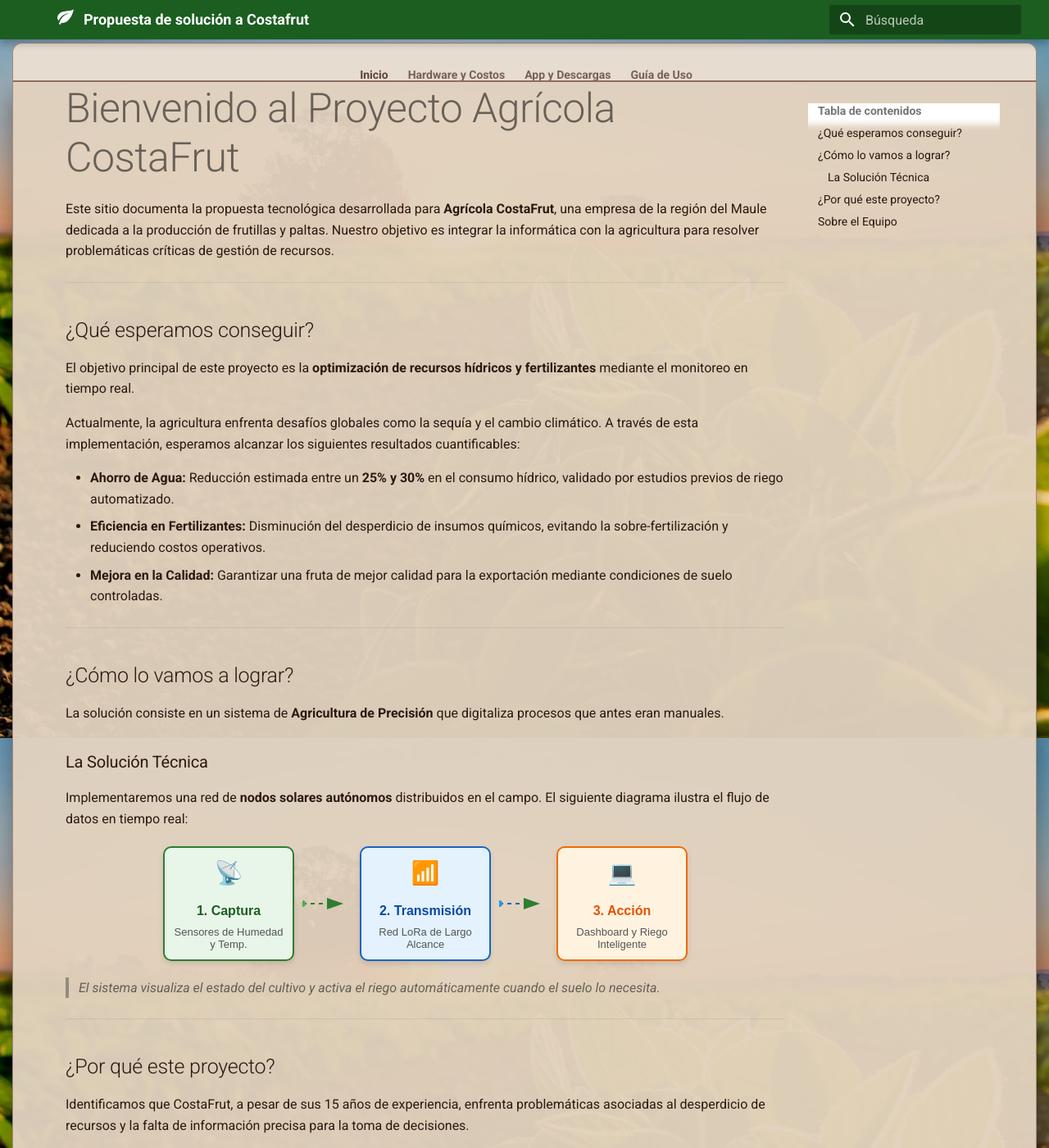
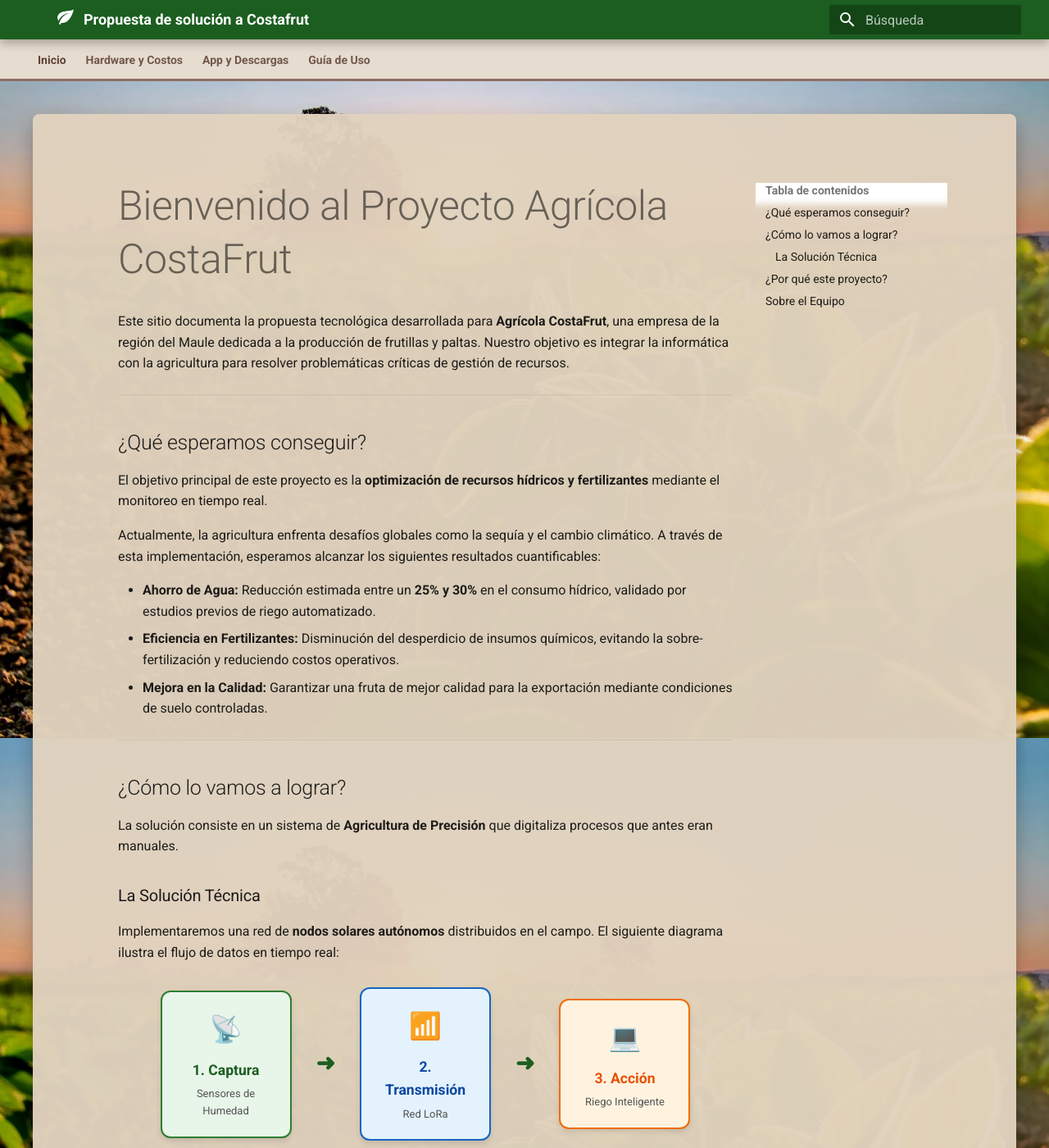
Before and after one commit to Proyecto-CostaFrut/ProyectoCostafrut, an MkDocs documentation site: the page built from docs/index.md, in a window 1280 px wide and 1400 px high. Shown: the whole window at 82% size. Built offline with MkDocs 1.6.1 and Material for MkDocs 9.7.7, drawn with Linux system fonts in a browser that asks for light colours; some of the changed text lies outside the part shown.

Commit message:
Fix final CSS layout PC y Movil

```diff
--- a/docs/index.md
+++ b/docs/index.md
@@ -24,43 +24,28 @@
 
 Implementaremos una red de **nodos solares autónomos** distribuidos en el campo. El siguiente diagrama ilustra el flujo de datos en tiempo real:
 
-<div style="display: flex; align-items: center; justify-content: center; flex-wrap: wrap; gap: 10px; margin: 20px 0; font-family: sans-serif;">
+<div class="home-diagram-container">
 
-  <div style="background: #e8f5e9; border: 2px solid #2e7d32; border-radius: 10px; padding: 10px; text-align: center; width: 160px; height: 140px; display: flex; flex-direction: column; align-items: center; justify-content: center; box-shadow: 0 4px 6px rgba(0,0,0,0.1);">
-    <div style="font-size: 28px; margin-bottom: 10px;">📡</div>
-    <strong style="color: #1b5e20; font-size: 16px;">1. Captura</strong>
-    <div style="font-size: 13px; color: #555; margin-top: 5px; line-height: 1.2;">Sensores de Humedad y Temp.</div>
+  <div style="background: #e8f5e9; border: 2px solid #2e7d32; border-radius: 12px; padding: 20px; text-align: center; width: 160px; box-shadow: 0 4px 6px rgba(0,0,0,0.1);">
+    <div style="font-size: 32px; margin-bottom: 10px;">📡</div>
+    <strong style="color: #1b5e20; display: block; font-size: 1.1em;">1. Captura</strong>
+    <div style="font-size: 13px; color: #555; margin-top: 5px;">Sensores de Humedad</div>
   </div>
 
-  <svg width="60" height="40" style="flex-shrink: 0;">
-    <defs>
-      <marker id="arrowhead" markerWidth="10" markerHeight="7" refX="10" refY="3.5" orient="auto">
-        <polygon points="0 0, 10 3.5, 0 7" fill="#2e7d32" />
-      </marker>
-    </defs>
-    <line x1="0" y1="20" x2="50" y2="20" stroke="#2e7d32" stroke-width="2" stroke-dasharray="5,5" marker-end="url(#arrowhead)" />
-    <circle cx="0" cy="20" r="4" fill="#4caf50">
-      <animate attributeName="cx" from="0" to="50" dur="1.5s" repeatCount="indefinite" />
-    </circle>
-  </svg>
+  <div class="home-arrow">➜</div>
 
-  <div style="background: #e3f2fd; border: 2px solid #1565c0; border-radius: 10px; padding: 10px; text-align: center; width: 160px; height: 140px; display: flex; flex-direction: column; align-items: center; justify-content: center; box-shadow: 0 4px 6px rgba(0,0,0,0.1);">
-    <div style="font-size: 28px; margin-bottom: 10px;">📶</div>
-    <strong style="color: #0d47a1; font-size: 16px;">2. Transmisión</strong>
-    <div style="font-size: 13px; color: #555; margin-top: 5px; line-height: 1.2;">Red LoRa de Largo Alcance</div>
+  <div style="background: #e3f2fd; border: 2px solid #1565c0; border-radius: 12px; padding: 20px; text-align: center; width: 160px; box-shadow: 0 4px 6px rgba(0,0,0,0.1);">
+    <div style="font-size: 32px; margin-bottom: 10px;">📶</div>
+    <strong style="color: #0d47a1; display: block; font-size: 1.1em;">2. Transmisión</strong>
+    <div style="font-size: 13px; color: #555; margin-top: 5px;">Red LoRa</div>
   </div>
 
-  <svg width="60" height="40" style="flex-shrink: 0;">
-    <line x1="0" y1="20" x2="50" y2="20" stroke="#1565c0" stroke-width="2" stroke-dasharray="5,5" marker-end="url(#arrowhead)" />
-    <circle cx="0" cy="20" r="4" fill="#2196f3">
-      <animate attributeName="cx" from="0" to="50" dur="1.5s" repeatCount="indefinite" begin="0.75s" />
-    </circle>
-  </svg>
+  <div class="home-arrow">➜</div>
 
-  <div style="background: #fff3e0; border: 2px solid #ef6c00; border-radius: 10px; padding: 10px; text-align: center; width: 160px; height: 140px; display: flex; flex-direction: column; align-items: center; justify-content: center; box-shadow: 0 4px 6px rgba(0,0,0,0.1);">
-    <div style="font-size: 28px; margin-bottom: 10px;">💻</div>
-    <strong style="color: #e65100; font-size: 16px;">3. Acción</strong>
-    <div style="font-size: 13px; color: #555; margin-top: 5px; line-height: 1.2;">Dashboard y Riego Inteligente</div>
+  <div style="background: #fff3e0; border: 2px solid #ef6c00; border-radius: 12px; padding: 20px; text-align: center; width: 160px; box-shadow: 0 4px 6px rgba(0,0,0,0.1);">
+    <div style="font-size: 32px; margin-bottom: 10px;">💻</div>
+    <strong style="color: #e65100; display: block; font-size: 1.1em;">3. Acción</strong>
+    <div style="font-size: 13px; color: #555; margin-top: 5px;">Riego Inteligente</div>
   </div>
 
 </div>
--- a/docs/stylesheets/extra.css
+++ b/docs/stylesheets/extra.css
@@ -1,122 +1,135 @@
 /* ==========================================================================
-   EXTRA.CSS - VERSIÓN RESPONSIVE (CELULAR + PC)
+   EXTRA.CSS - VERSIÓN DEFINITIVA (PC ELEGANTE + MÓVIL FUNCIONAL)
    ========================================================================== */
 
-/* 1. COLORES Y CABECERA */
 :root > * {
     --md-primary-fg-color: #1B5E20;
     --md-accent-fg-color:  #5D4037;
 }
 
-.md-header {
-  background-color: #1B5E20 !important;
-  box-shadow: 0 4px 10px rgba(0,0,0,0.3);
-  z-index: 10;
-}
-
-/* 2. CONFIGURACIÓN DEL MENÚ (DRAWER) */
-/* IMPORTANTE: Solo ocultamos el menú lateral en pantallas GRANDES (PC) */
-@media screen and (min-width: 76.25em) {
-    .md-header__button[for="__drawer"] {
-        display: none !important; /* Oculto en PC porque hay Tabs */
-    }
-    .md-sidebar--primary {
-        display: none !important; /* Barra lateral oculta en PC */
-    }
-}
-
-/* En pantallas PEQUEÑAS (Celular), el botón aparecerá automáticamente */
-
-/* 3. MENÚ DE PESTAÑAS (TABS) - Solo visible en PC */
-.md-tabs {
-    background-color: #e6dccf !important;
-    border-radius: 12px 12px 0 0;
-    border-bottom: 2px solid #8d6e63 !important;
-    max-width: 1250px;
-    margin: 0.2rem auto 0 auto !important;
-    border: 1px solid #a1887f;
-    height: 48px !important;
-    overflow: hidden !important;
-}
-
-.md-tabs__list {
-    justify-content: center !important;
-    display: flex;
-}
-
-.md-tabs__link {
-    color: #5D4037 !important;
-    opacity: 0.8;
-    font-weight: 600;
-    padding-top: 13px !important;
-    padding-bottom: 13px !important;
-}
-
-.md-tabs__link--active {
-    color: #000000 !important;
-    font-weight: 800;
-    opacity: 1;
-}
-
-/* 4. CAJA DE CONTENIDO PRINCIPAL */
-.md-main__inner {
-    background-color: rgba(225, 210, 190, 0.96);
-    max-width: 1250px;
-    /* Márgenes automáticos para centrar */
-    margin: 0 auto 2rem auto !important;
-    border-radius: 0 0 12px 12px;
-    border: 1px solid #a1887f;
-    border-top: none;
-    box-shadow: 0 15px 30px rgba(0,0,0,0.4);
-
-    /* Padding adaptable: Menos relleno en celular */
-    padding: 1rem !important;
-}
-
-/* Ajuste específico para PC */
-@media screen and (min-width: 60em) {
-    .md-main__inner {
-        padding: 0.1rem 2rem 2rem 2rem !important;
-    }
-}
-
-/* 5. AJUSTE DE TÍTULOS */
-.md-typeset h1 {
-    margin-top: 0.5rem !important;
-    margin-bottom: 1rem !important;
-    line-height: 1.2;
-    font-size: 1.8rem; /* Título más pequeño en móvil */
-}
-
-@media screen and (min-width: 60em) {
-    .md-typeset h1 {
-        margin-top: -1.0rem !important;
-        font-size: 2.5rem;
-    }
-}
-
-/* 6. FONDO */
+/* --- 1. FONDO Y CABECERA --- */
 body {
   background-image: url(../imagenes/CampoAgricola.jpg);
   background-size: cover;
   background-position: center;
   background-repeat: no-repeat;
   background-attachment: fixed;
-  color: #2c1810;
 }
 
-.md-copyright { font-size: 0; }
-
-/* 7. LOGO (HOJA) */
-.md-header__button.md-logo {
-    display: flex !important;
-    transform: translate(0px, 0px) !important; /* Reset en móvil */
-    z-index: 20;
+.md-header {
+  background-color: #1B5E20 !important;
+  box-shadow: 0 4px 12px rgba(0,0,0,0.3);
 }
 
-/* Ajuste de logo solo en PC para tocar la P */
+/* --- 2. ESTILOS DE LA CAJA PRINCIPAL (EL "PAPEL" BEIGE) --- */
+.md-main__inner {
+    background-color: rgba(225, 210, 190, 0.97); /* Beige suave */
+    border-radius: 8px;
+    box-shadow: 0 10px 25px rgba(0,0,0,0.3);
+
+    /* MÁRGENES Y RELLENOS BASE (MÓVIL) */
+    margin: 1rem 0.5rem !important;
+    padding: 1.5rem 1rem !important;
+}
+
+/* --- 3. PESTAÑAS DE NAVEGACIÓN (TABS) --- */
+.md-tabs {
+    background-color: #e6dccf !important;
+    border-bottom: 3px solid #8d6e63 !important;
+}
+
+.md-tabs__link {
+    color: #5D4037 !important;
+    opacity: 0.85;
+    font-weight: 700;
+}
+
+.md-tabs__link--active {
+    color: #000000 !important;
+    opacity: 1;
+}
+
+/* --- 4. COMPORTAMIENTO RESPONSIVE (LA CLAVE) --- */
+
+/* >>> VISTA DE CELULAR (Por defecto) <<< */
+/* Aseguramos que el botón de menú (hamburguesa) sea visible */
+.md-header__button[for="__drawer"] {
+    display: block !important;
+    color: #1B5E20 !important;
+}
+
+/* Ajuste del título en móvil para que no sea gigante */
+.md-typeset h1 {
+    font-size: 1.8rem;
+    margin-top: 0;
+}
+
+
+/* >>> VISTA DE PC (Pantallas mayores a 1220px) <<< */
 @media screen and (min-width: 76.25em) {
+
+    /* 1. Ocultar menú lateral (Hamburguesa) porque tenemos Tabs */
+    .md-header__button[for="__drawer"] {
+        display: none !important;
+    }
+
+    /* 2. Ocultar barra lateral izquierda (Navegación duplicada) */
+    .md-sidebar--primary {
+        display: none !important;
+    }
+
+    /* 3. MEJORAR LA CAJA DE CONTENIDO EN PC */
+    .md-main__inner {
+        max-width: 1200px;         /* Ancho máximo controlado */
+        margin: 2rem auto !important; /* Centrado horizontalmente */
+        padding: 3rem 4rem !important; /* MUCHO MÁS ESPACIO INTERNO (Aire) */
+    }
+
+    /* 4. Ajuste fino del Logo para tocar la letra P (Tu petición anterior) */
     .md-header__button.md-logo {
-        transform: translate(22px, -4px) !important;
+        transform: translate(22px, -4px);
+    }
+
+    /* 5. Títulos más grandes y elegantes en PC */
+    .md-typeset h1 {
+        font-size: 2.5rem;
+        margin-bottom: 1.5rem;
     }
 }
+
+/* ... (Mantén todo lo que ya tenías arriba) ... */
+
+/* ==========================================================
+   9. FLECHAS DEL DIAGRAMA DE INICIO (RESPONSIVE)
+   ========================================================== */
+.home-diagram-container {
+    display: flex;
+    flex-wrap: wrap;
+    justify-content: center;
+    align-items: center;
+    gap: 15px;
+    margin: 30px 0;
+}
+
+.home-arrow {
+    font-size: 28px;
+    color: #1B5E20; /* Verde corporativo */
+    font-weight: bold;
+    display: flex;
+    justify-content: center;
+    align-items: center;
+
+    /* POR DEFECTO (Móvil): Flecha apunta abajo */
+    transform: rotate(90deg);
+    margin: 5px 0;
+    width: 100%; /* Ocupa ancho completo para separar cajas verticalmente */
+}
+
+/* EN PC (Pantallas grandes): Flecha apunta a la derecha */
+@media screen and (min-width: 60em) {
+    .home-arrow {
+        transform: rotate(0deg);
+        margin: 0 15px;
+        width: auto; /* Ancho automático para quedar entre cajas */
+    }
+}
```
